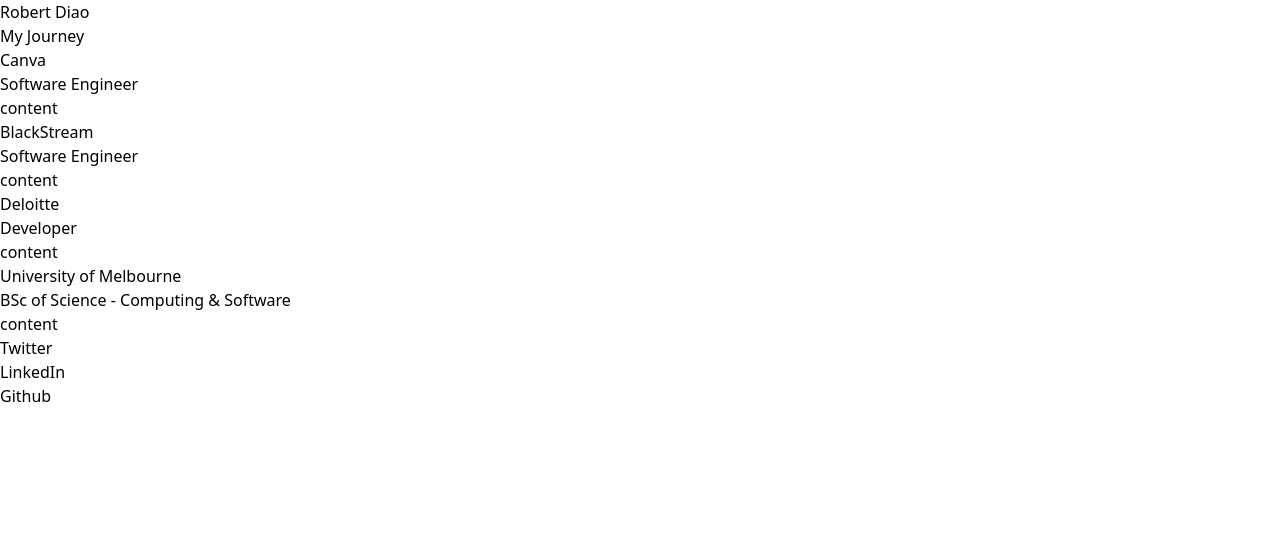
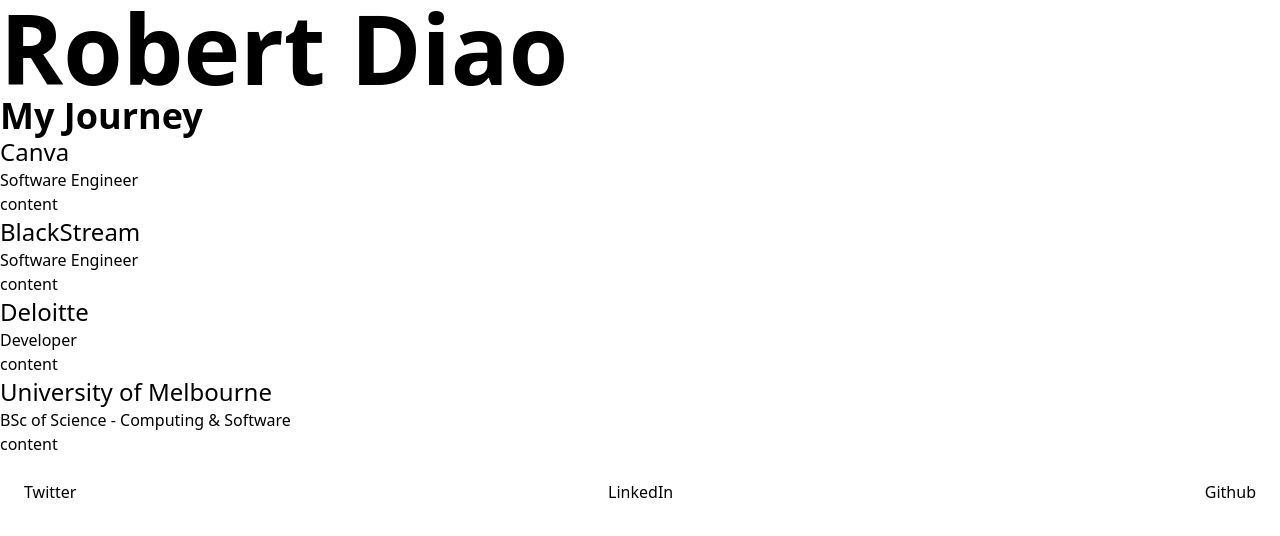
Before and after one commit to rldiao/rldiao.github.io, a Gatsby site: page / in a window 1280 px wide. Built offline with nearby package versions, Linux system fonts and the light colour scheme; Gatsby itself is replaced by a stand-in of ours.

```diff
--- a/src/components/cell.tsx
+++ b/src/components/cell.tsx
@@ -3,7 +3,7 @@
 const Cell = ({title, subtitle, content}: CellProps) => {
     return (
         <div className="row">
-          <div className="title">{title}</div>
+          <div className="text-2xl">{title}</div>
           <div className="subtitle">{subtitle}</div>
           <div className="content">{content}</div>
         </div>
--- a/src/components/footer.tsx
+++ b/src/components/footer.tsx
@@ -2,11 +2,11 @@
 
 const Footer = () => {
     return (
-        <div>
+        <footer className="p-4 md:flex md:items-center md:justify-between md:p-6">
             <div>Twitter</div>
             <div>LinkedIn</div>
             <div>Github</div>
-        </div>
+        </footer>
     )
 }
 
--- a/src/pages/index.tsx
+++ b/src/pages/index.tsx
@@ -26,9 +26,9 @@
 ]
 
 const IndexPage = () => (
-  <main>
-    <h1>Robert Diao</h1>
-    <h2>My Journey</h2>
+  <div className="flex-column">
+    <h1 className="text-8xl font-bold">Robert Diao</h1>
+    <h2 className="text-4xl font-bold">My Journey</h2>
     <div className="experience">
       {experience.map(element => {
         return <Cell
@@ -38,7 +38,7 @@
       })}
     </div>
     <Footer></Footer>
-  </main>
+  </div>
 )
 
-export default IndexPage
+export default IndexPage;
```
